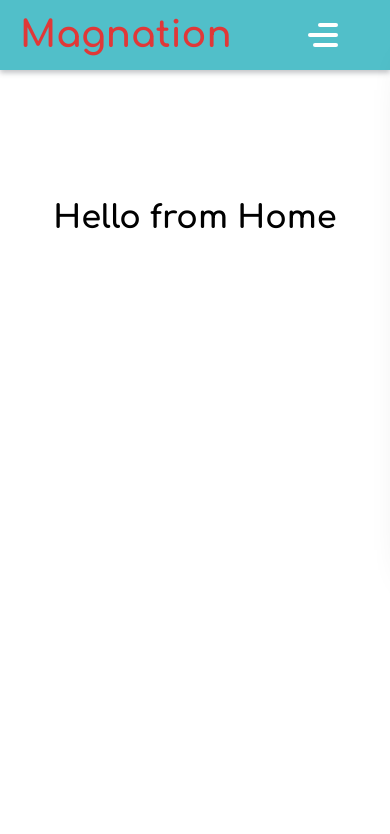
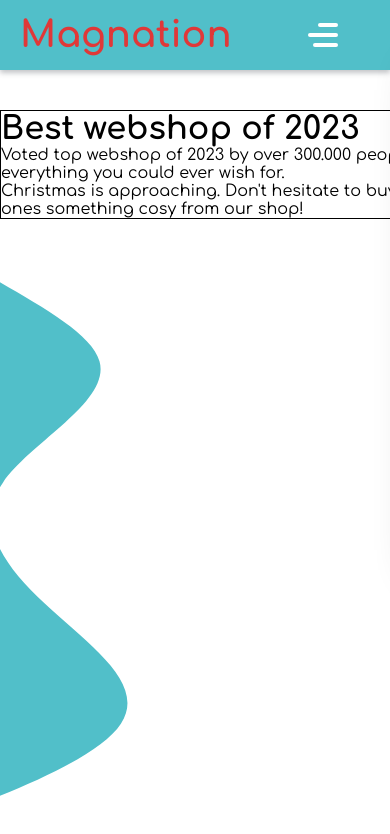
Before and after one commit to Nudd3/shopping-cart, a React (Vite) app: page / in a window 390 px wide. Shown: the top 834 px of the page. Built offline with nearby package versions, Linux system fonts and the light colour scheme; no server answers; some icons are missing.

Commit message:
responsive design

```diff
--- a/src/components/Home/Home.jsx
+++ b/src/components/Home/Home.jsx
@@ -1,8 +1,21 @@
+import './Home.scss';
+
 const Home = () => {
   return (
-    <>
-      <h1 style={{marginTop: "200px"}}>Hello from Home</h1>
-    </>
+    <div className='wave wave-1'>
+
+      <div className="home">
+        <div className="home-left">
+          <h1>Best webshop of 2023</h1>
+          <p>Voted top webshop of 2023 by over 300.000 people we have everything you could ever wish for.</p>
+          <p>Christmas is approaching. Don't hesitate to buy your loved ones something cosy from our shop!</p>
+        </div>
+        <div className="home-right">
+
+        </div>
+      </div>
+
+    </div>
   )
 }
 
--- a/src/components/Home/Home.scss
+++ b/src/components/Home/Home.scss
@@ -0,0 +1,33 @@
+.wave {
+  aspect-ratio: 16/9;
+  height: 100vh;
+  background-repeat: no-repeat;
+  background-position: center;
+  background-size: cover;
+  overflow: hidden;
+}
+
+.wave-1 {
+  background-image: url('../../assets/home_bg.svg');
+  overflow: hidden;
+}
+
+.home {
+  padding-top: 110px;
+  margin: 0 auto;
+  width: 1000px;
+  display: flex;
+  justify-content: center;
+  align-items: center;
+  overflow: hidden;
+
+  &-left {
+    flex: 1;
+    border: 1px solid black;
+  }
+
+  &-right {
+    flex: 1;
+    border: 1px solid red;
+  }
+}
--- a/src/main.jsx
+++ b/src/main.jsx
@@ -14,7 +14,7 @@
     children: [
       { path: '/', element: <Home /> },
       { path: 'store', element: <ProductList />},
-      { path: '/contact', element: <Contact /> }
+      { path: 'contact', element: <Contact /> }
     ]
   },
   // {
```
Also changed, not shown: src/assets/home_bg.svg (added), src/assets/wave_bg.svg (added).
